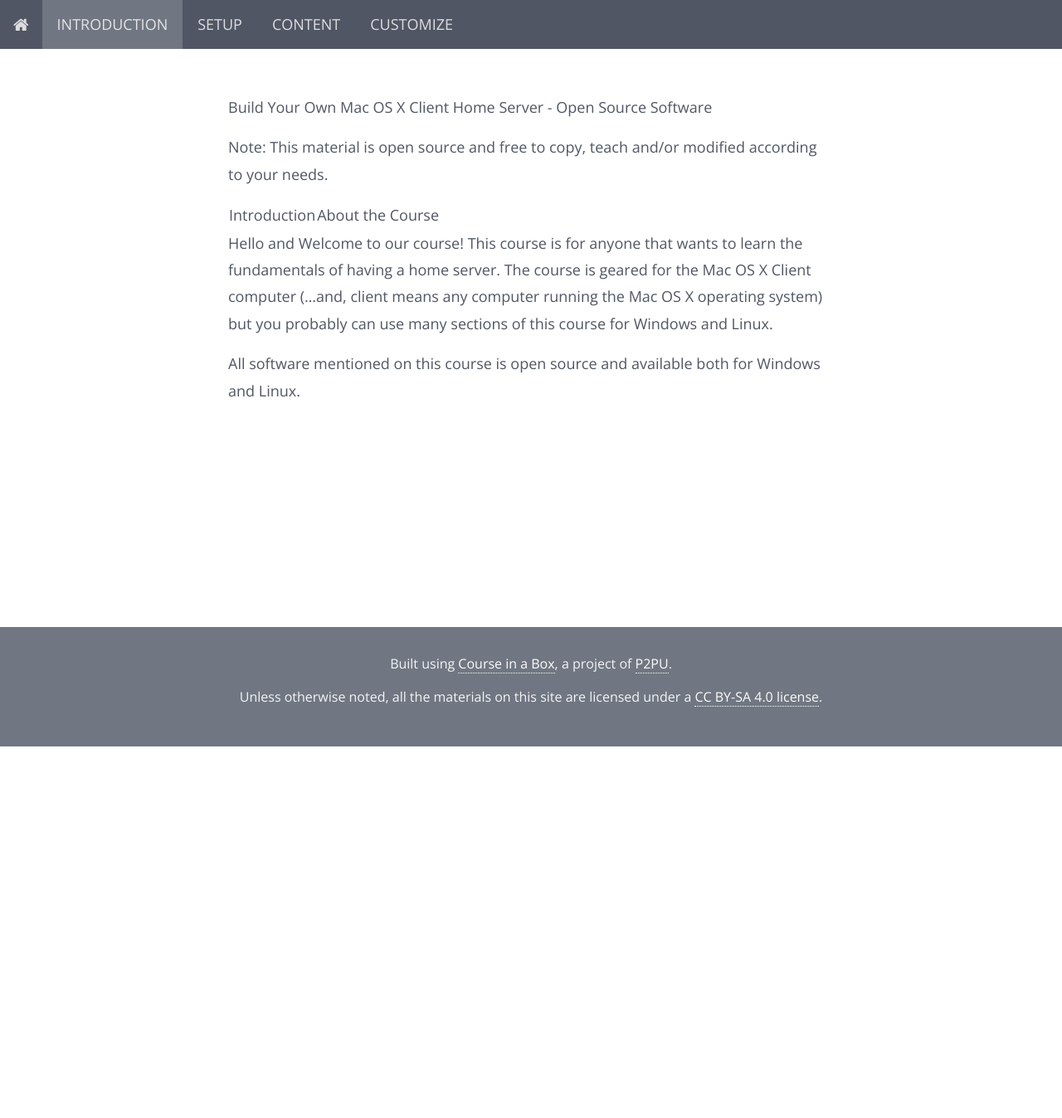
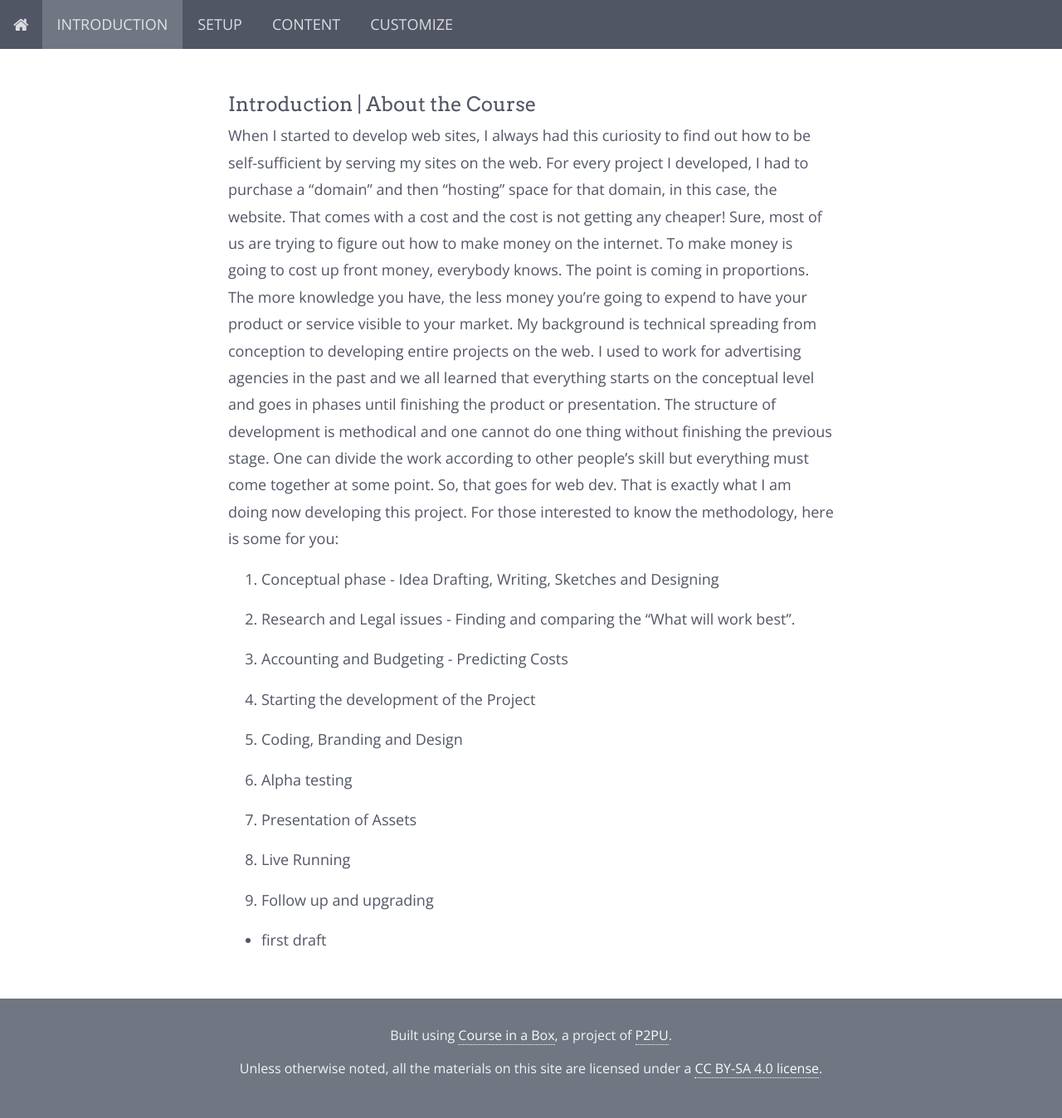
Before and after one commit to ebonsi/building-a-server-macosx, a Jekyll site: the page built from modules/introduction/_posts/2000-01-01-intro.md, in a window 1280 px wide. Shown: the whole page at 83% size. Built offline with Jekyll 4.4.1, drawn with Linux system fonts in a browser that asks for light colours; nearby versions of some CDN libraries; before the commit the page ends 900 px from its top, so only the background shows below that.

Commit message:
Update 2000-01-01-intro.md

```diff
--- a/modules/introduction/_posts/2000-01-01-intro.md
+++ b/modules/introduction/_posts/2000-01-01-intro.md
@@ -2,16 +2,26 @@
 layout: page
 ---
 
-Build Your Own Mac OS X Client Home Server - Open Source Software
+#### Introduction | About the Course<br>
 
-Note: This material is open source and free to copy, teach and/or modified according to your needs.
+When I started to develop web sites, I always had this curiosity to find out how to be self-sufficient by serving my sites on the web. For every project I developed, I had to purchase a "domain" and then "hosting" space for that domain, in this case, the website. That comes with a cost and the cost is not getting any cheaper! Sure, most of us are trying to figure out how to make money on the internet. To make money is going to cost up front money, everybody knows. The point is coming in proportions. The more knowledge you have, the less money you're going to expend to have your product or service visible to your market. My background is technical spreading from conception to developing entire projects on the web. I used to work for advertising agencies in the past and we all learned that everything starts on the conceptual level and goes in phases until finishing the product or presentation. The structure of development is methodical and one cannot do one thing without finishing the previous stage. One can divide the work according to other people's skill but everything must come together at some point. So, that goes for web dev. That is exactly what I am doing now developing this project. For those interested to know the methodology, here is some for you:
 
-Introduction | About the Course<br>
+1. Conceptual phase - Idea Drafting, Writing, Sketches and Designing
 
-Hello and Welcome to our course! This course is for anyone that wants to learn the fundamentals of
-having a home server. The course is geared for the Mac OS X Client computer (...and, client means
-any computer running the Mac OS X operating system) but you probably can use many sections of
-this course for Windows and Linux. <br>
+2. Research and Legal issues - Finding and comparing the "What will work best".
 
-All software mentioned on this course is open source and available both for Windows
-and Linux.
+3. Accounting and Budgeting - Predicting Costs
+
+4. Starting the development of the Project
+
+5. Coding, Branding and Design
+
+7. Alpha testing
+
+8. Presentation of Assets
+
+9. Live Running
+
+10. Follow up and upgrading
+
+- first draft
```
